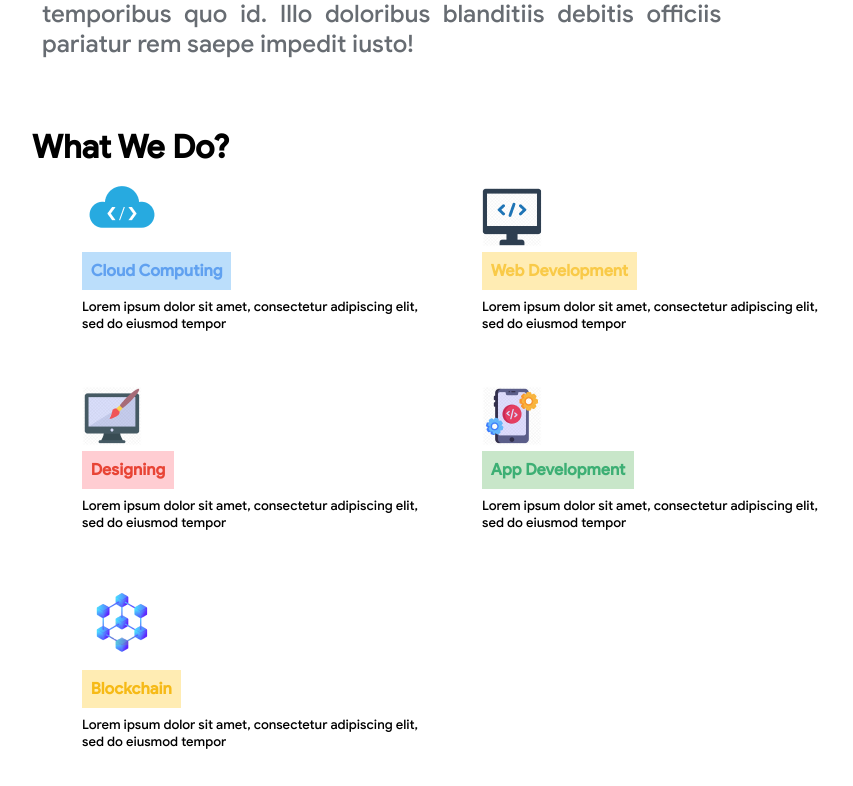
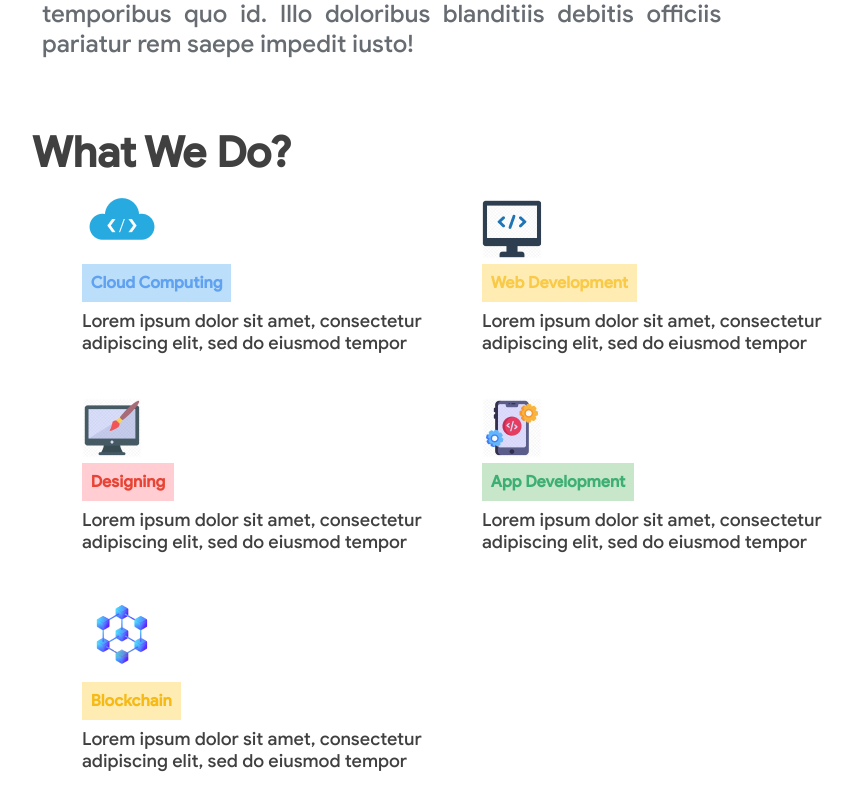
Before and after one commit to Vikram-Hegde/gdsc-pu-frontend, a Next.js app: page / in a window 1280 px wide. Shown: the part 1200-1986 px from the top of the page, without its empty margins (32-885 px from the left). Built offline with nearby package versions, Linux system fonts and the light colour scheme.

Commit message:
footer and font style of what we do

```diff
--- a/components/Layout/Footer/style.module.css
+++ b/components/Layout/Footer/style.module.css
@@ -1,7 +1,6 @@
 .footer {
   background-color: #bbdefb;
   color: var(--gray);
-  margin-left: calc(50% - 50vw);
   width: 100%;
   padding: 1.25rem 0;
 }
--- a/components/pages/Home/wwd.module.css
+++ b/components/pages/Home/wwd.module.css
@@ -5,13 +5,18 @@
     height: 199px;
     padding-left: 50px;
   }
-.menu p{
-    font-size: small;
+  .menu p{
+    font-size: var(--s-font);
     padding-top: 2.5%;
+    color: var(--black);
+}
+.menu h1 {
+    font-size: var(--l-font);
+    color: var(--black);
 }
 .menu h4{
 
-
+    color: var(--black);
 
     padding-top: 5%;
 }
```
